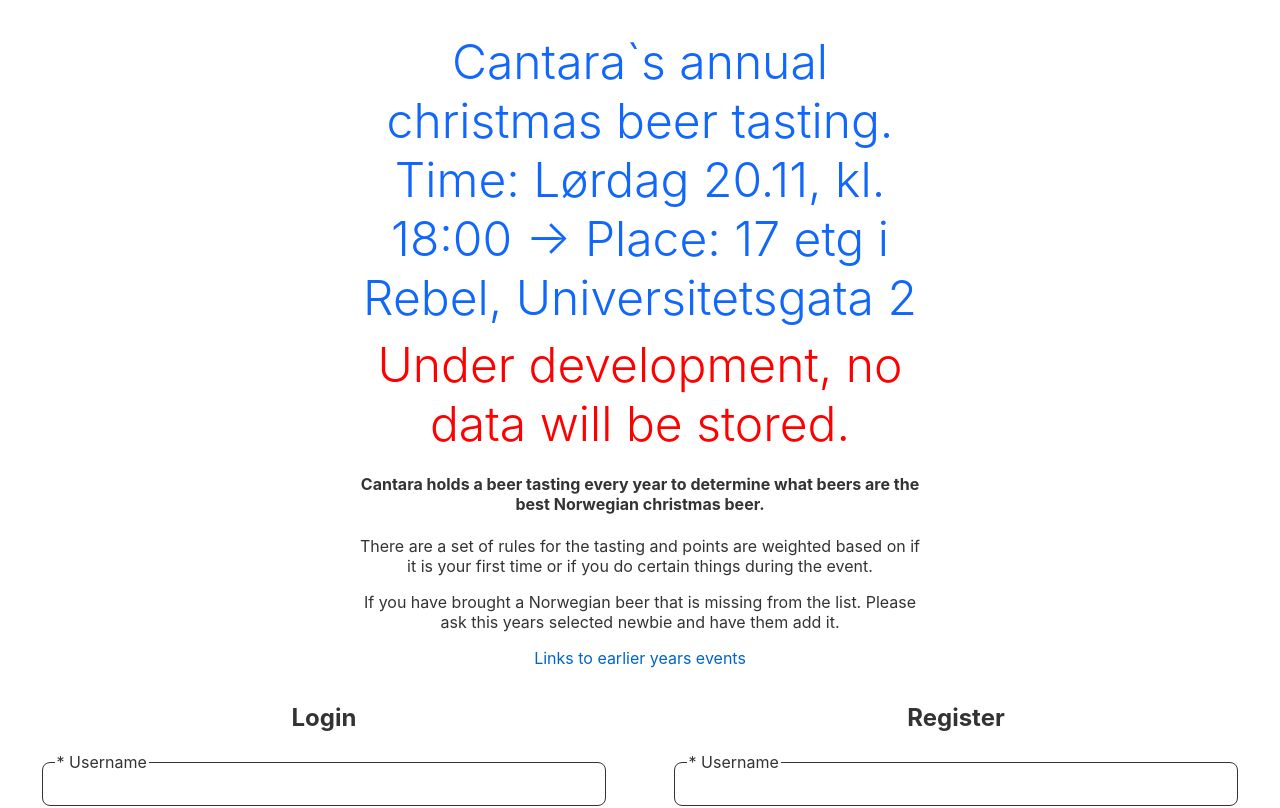
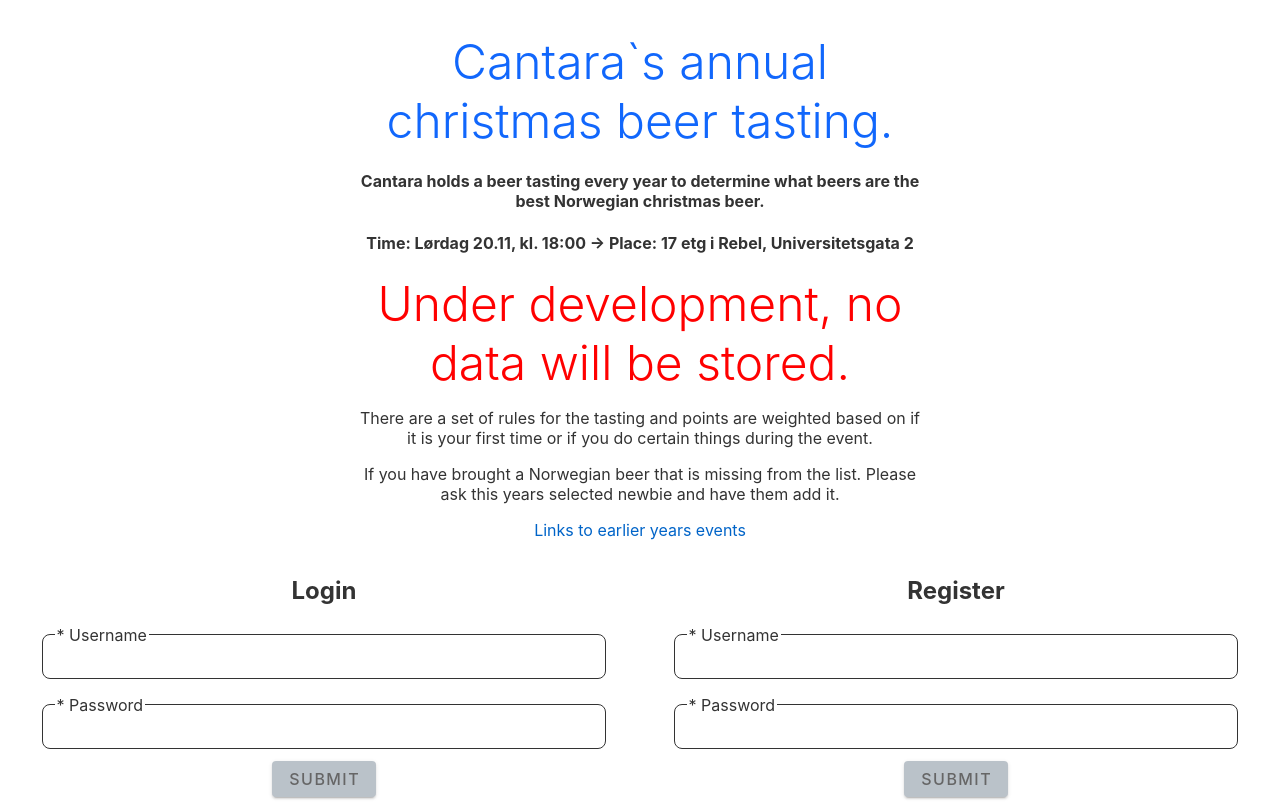
Before and after one commit to Cantara/cantara-annual-christmasbeer, a Svelte app in the folder frontend/: page / in a window 1280 px wide. Shown: the top 808 px of the page. Built offline with nearby package versions, Linux system fonts and the light colour scheme.

Commit message:
Update index.svelte

```diff
--- a/frontend/src/routes/index.svelte
+++ b/frontend/src/routes/index.svelte
@@ -18,9 +18,10 @@
 
 <div class="content flex">
   <div class="item">
-    <h1>Cantara`s annual christmas beer tasting.  Time: Lørdag 20.11, kl. 18:00 ->   Place: 17 etg i Rebel, Universitetsgata 2</h1>
+    <h1>Cantara`s annual christmas beer tasting. </h1>
+    <h4 style="text-align: center;">Cantara holds a beer tasting every year to determine what beers are the best Norwegian christmas beer.</h4>
+    <h4 style="text-align: center;">Time: Lørdag 20.11, kl. 18:00 ->   Place: 17 etg i Rebel, Universitetsgata 2</h4>
     <h1 style="color: red">Under development, no data will be stored.</h1>
-    <h4 style="text-align: center;">Cantara holds a beer tasting every year to determine what beers are the best Norwegian christmas beer.</h4>
     <p style="text-align: center;">There are a set of rules for the tasting and points are weighted based on if it is your first time or if you do certain things during the event.</p>
     <p style="text-align: center;">If you have brought a Norwegian beer that is missing from the list. Please ask this years selected newbie and have them add it.</p>
 	  <p style="text-align: center;"><a href="https://wiki.cantara.no/display/puben/Puben+Home">Links to earlier years events</a></p>
```
